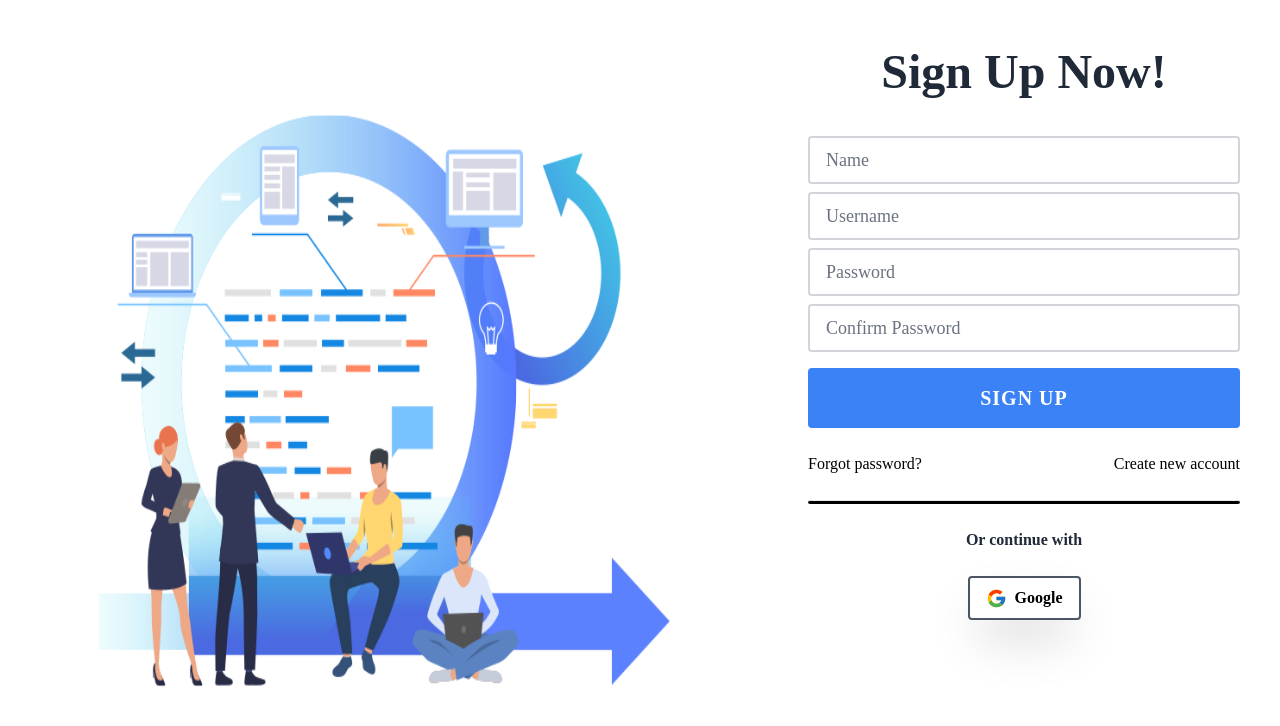
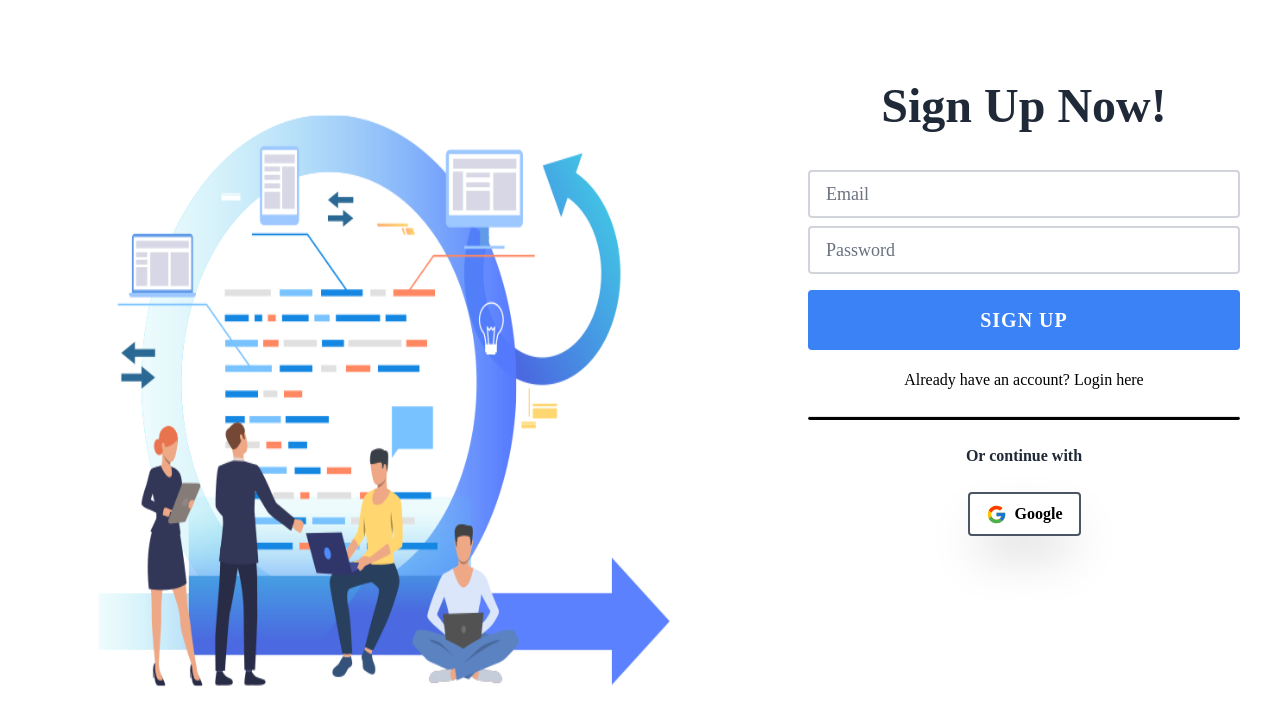
Before and after one commit to shubham-wawale/s2c-nexus-frontend, a React (Create React App) app: page /signup in a window 1280 px wide. Shown: the top 726 px of the page. Built offline with nearby package versions, Linux system fonts and the light colour scheme.

Commit message:
Minor Changes

```diff
--- a/package.json
+++ b/package.json
@@ -10,6 +10,7 @@
     "react-dom": "^18.2.0",
     "react-hook-form": "^7.38.0",
     "react-icons": "^4.6.0",
+    "react-router-dom": "^6.4.2",
     "react-scripts": "5.0.1",
     "web-vitals": "^2.1.4"
   },
--- a/src/App.js
+++ b/src/App.js
@@ -1,10 +1,22 @@
 import Login from "./components/company/Login";
 import Signup from "./components/company/Signup";
+import {
+  BrowserRouter as Router,
+  Routes,
+  Route
+} from "react-router-dom"
 
 function App() {
   return (
     <div className="App">
-      <Signup />
+      <Router>
+        <Routes>
+
+          <Route path="/" element={<Login />}></Route>
+          <Route path="/signup" element={<Signup />}></Route>
+
+        </Routes>
+      </Router>
     </div>
   );
 }
--- a/src/components/company/Login.js
+++ b/src/components/company/Login.js
@@ -45,7 +45,7 @@ export default function Login() {
               Forgot password?
             </a>
             <a
-              href="login"
+              href="/signup"
               className="font-body text-gray-700 hover:text-black text-sm md:text-base"
             >
               Create new account
@@ -58,7 +58,7 @@ export default function Login() {
             Or continue with
           </p>
           <a
-            href="login"
+            // href="login"
             className="flex items-center space-between py-2 px-4 m-2 bg-white text-black hover:bg-gray-400 transition-all duration-500 rounded shadow-2xl border-2 border-gray-600 text-base font-semibold font-body cursor-pointer"
           >
             <FcGoogle
--- a/src/components/company/Signup.js
+++ b/src/components/company/Signup.js
@@ -14,23 +14,25 @@ export default function Signup() {
       />
       <div className="flex flex-col items-center w-full p-10 overflow-auto">
 
-        <h3 className="text-3xl md:text-5xl text-center mt-2 font-body font-bold text-gray-800">
+        <h3 className="text-3xl md:text-5xl text-center mt-2 font-body font-bold text-gray-800"
+          style={{ display: "inline-block", marginTop: "42px" }}
+        >
           Sign Up Now!
         </h3>
-        <form className="flex flex-col items-center pt-2 md:pt-8 w-full max-w-md mx-auto">
-        <input
+        <form className="flex flex-col items-center pt-2 md:pt-8 w-full max-w-md mx-auto"
+
+        >
+
+          {/* <input
         className="font-body mt-2 py-2 px-4 block w-full rounded text-lg focus:ring-2 focus:border-transparent focus:ring-blue-500 outline-none border-2 border-gray-300 placeholder-gray-500"
         type="name"
         placeholder="Name"
-      />
+      /> */}
 
-
-
-
-        <input
+          <input
             className="font-body mt-2 py-2 px-4 block w-full rounded text-lg focus:ring-2 focus:border-transparent focus:ring-blue-500 outline-none border-2 border-gray-300 placeholder-gray-500"
-            type="username"
-            placeholder="Username"
+            type="email"
+            placeholder="Email"
           />
 
 
@@ -40,29 +42,27 @@ export default function Signup() {
             placeholder="Password"
           />
 
-          <input
+          {/* <input
             className="font-body mt-2 py-2 px-4 block w-full rounded text-lg focus:ring-2 focus:border-transparent focus:ring-blue-500 outline-none border-2 border-gray-300 placeholder-gray-500"
             type="password2"
             placeholder="Confirm Password"
-          />
+          /> */}
 
           <input
             type="submit"
             value="Sign Up"
             className="font-body font-semibold tracking-wider disabled:bg-blue-100 w-full max-w-md uppercase py-2 md:py-4 px-4 md:px-6 mt-4 rounded bg-blue-500 text-white text-lg md:text-xl transition duration-500 hover:bg-blue-300 hover:text-white cursor-pointer"
           />
-          <div className="flex pt-6 justify-between w-full max-w-md">
+          <div>
+            {/* <p className="font-body text-center text-gray-800 pb-4">
+              By clicking the signup button you agree to our Terms & Conditions and Privacy Policy.
+            </p> */}
             <a
-              href="login"
+              href="/"
               className="font-body text-black hover:text-blue-500 text-sm md:text-base"
+              style={{ display: "inline-block", marginTop: "18px" }}
             >
-              Forgot password?
-            </a>
-            <a
-              href="login"
-              className="font-body text-black hover:text-blue-500 text-sm md:text-base"
-            >
-              Create new account
+              Already have an account? Login here
             </a>
           </div>
         </form>
@@ -72,7 +72,7 @@ export default function Signup() {
             Or continue with
           </p>
           <a
-            href="login"
+            // href="login"
             className="flex items-center space-between py-2 px-4 m-2 bg-white text-black hover:bg-gray-400 transition-all duration-500 rounded shadow-2xl border-2 border-gray-600 text-base font-semibold font-body cursor-pointer"
           >
             <FcGoogle
```
Also changed, not shown: 1 other file (tests, documents, lock files or other folders).
